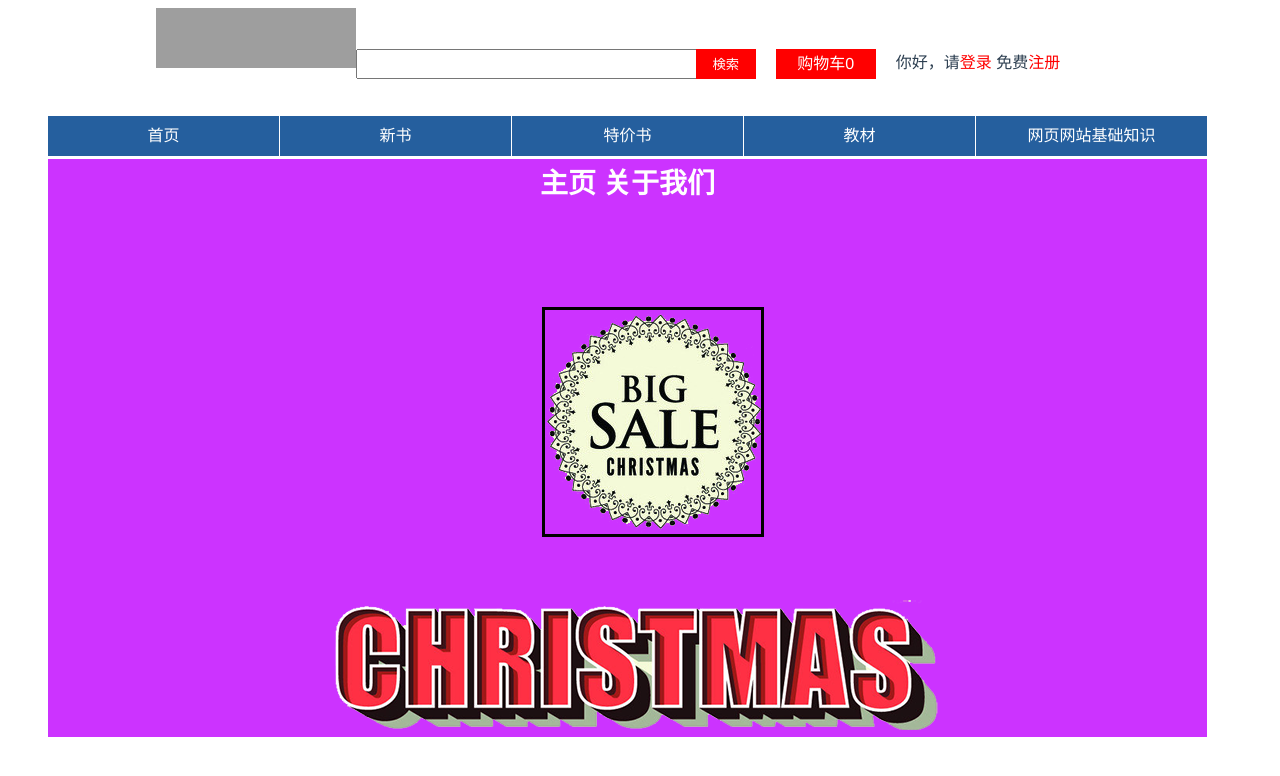
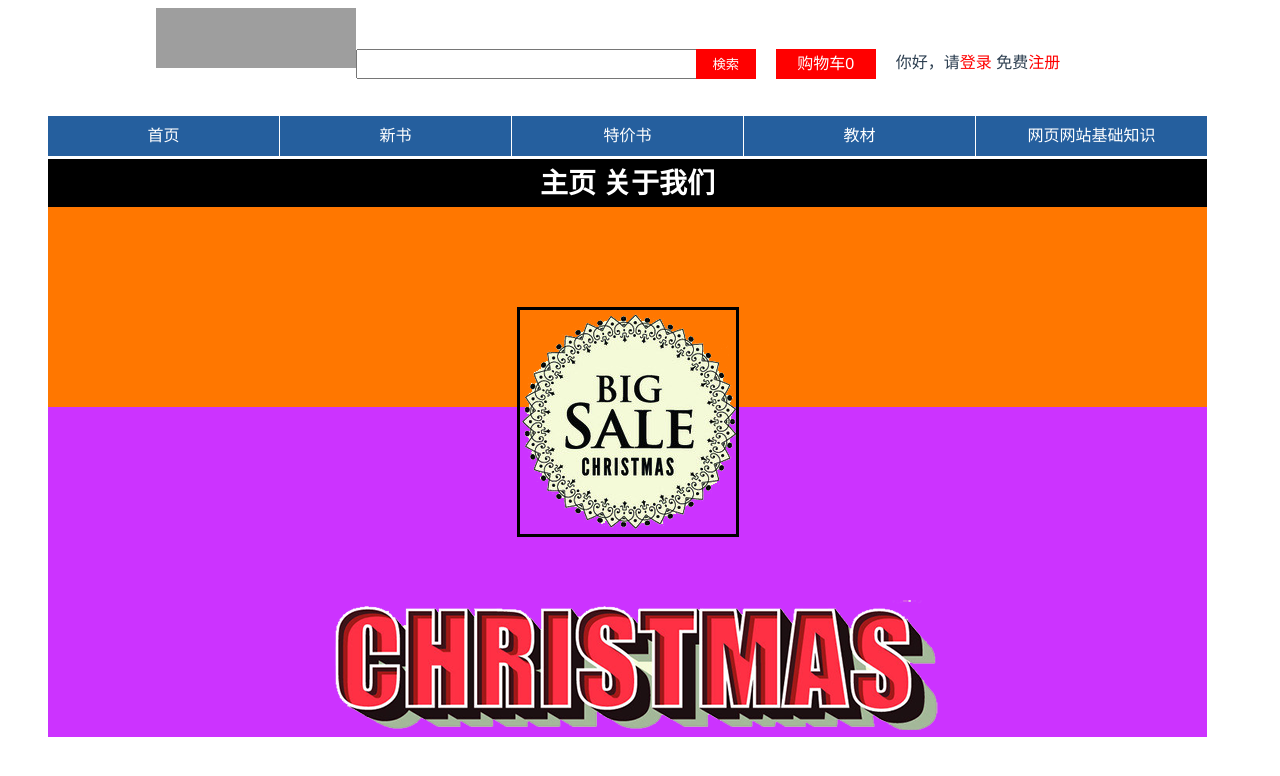
Before and after one commit to marksongg/bookstore, a Vue app: page /divCssJQuery5_2_1 in a window 1280 px wide. Shown: the top 776 px of the page. Built offline with nearby package versions, Linux system fonts and the light colour scheme; grey boxes are pictures that could not be loaded.

Commit message:
Update DivCssJQuery5_2_1.vue

```diff
--- a/src/components/divCssJQuery/divCssJQuery5/DivCssJQuery5_2_1.vue
+++ b/src/components/divCssJQuery/divCssJQuery5/DivCssJQuery5_2_1.vue
@@ -39,16 +39,17 @@ export default {
     width: 100%;
     height: 38px;
     padding-top: 10px;
+    background-color: #000000;
   }
 
   #center {
     width: 100%;
     height: 200px;
+    background-color: #ff7700;
   }
 
   #center img {
     margin-top: 100px;
-    margin-left: 50px;
     border: solid 3px #000000;
   }
 
```
